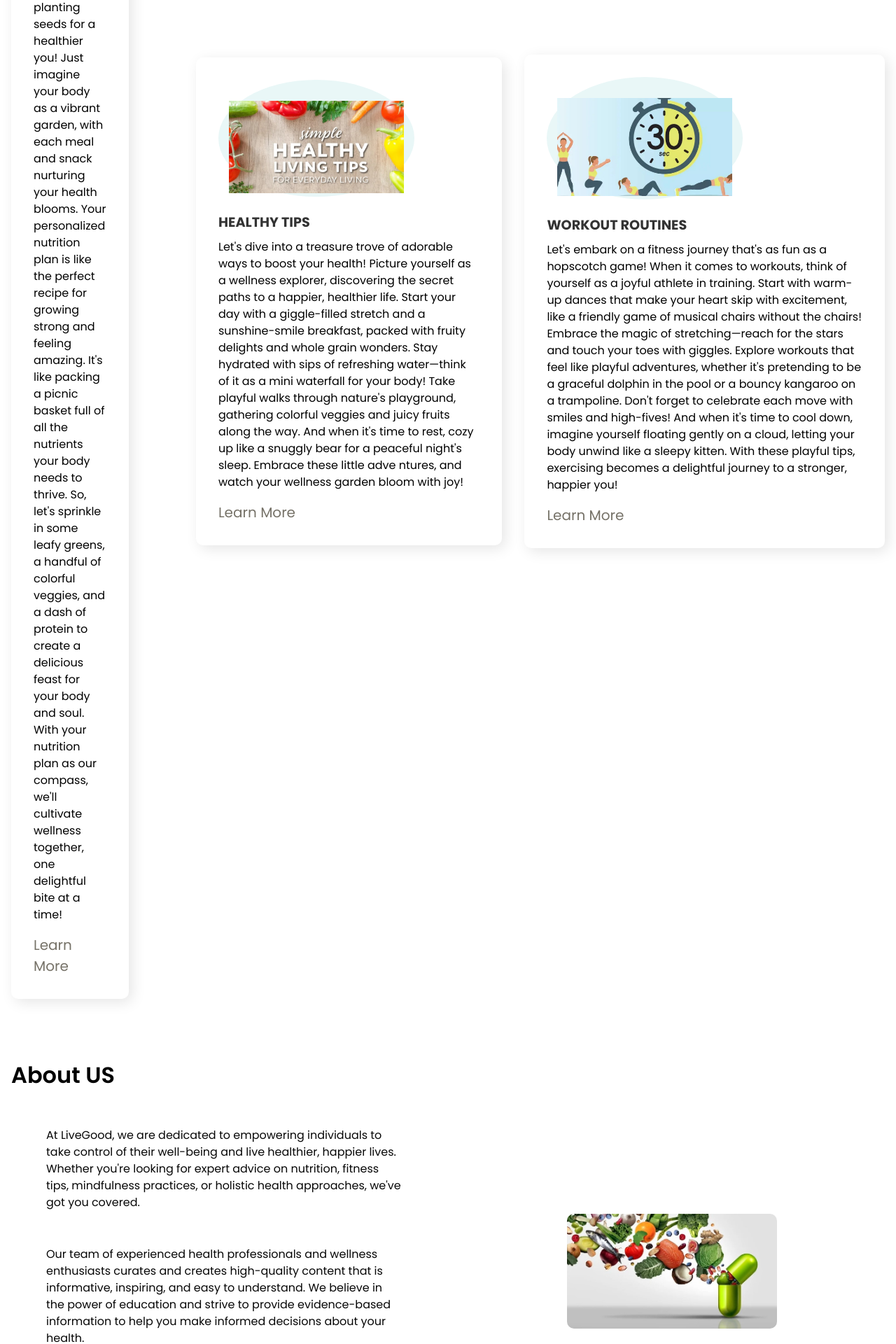
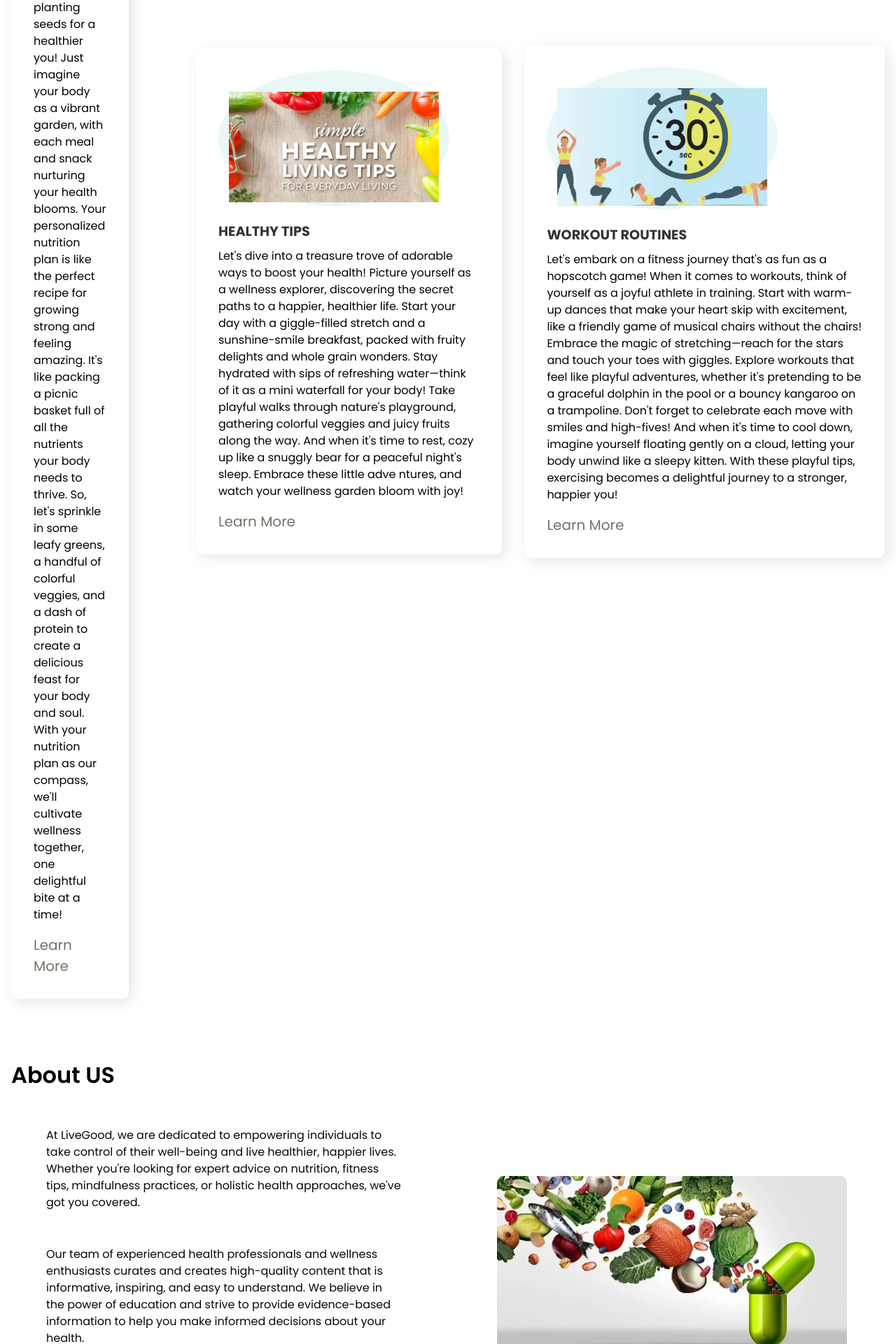
Before and after one commit to sherry123-gh/wellness-react, a React (Vite) app: page / in a window 1280 px wide. Shown: the part 1480-3400 px from the top of the page at 70% size. Built offline with nearby package versions, Linux system fonts and the light colour scheme; a web font is replaced by a local one.

Commit message:
work on home pages

```diff
--- a/src/App.css
+++ b/src/App.css
@@ -169,11 +169,12 @@ header{
     gap: 2rem;
 }
 .service_card{
-    padding: 2rem;
+    padding:2rem;
     text-align: left;
     border-radius:10px;
     box-shadow:5px 5px 20px rgba(0,0,0,0.1);
     cursor: pointer;
+    display: block;
 }
 .service_card span{
     display: inline-block;
--- a/src/Pages/Home.jsx
+++ b/src/Pages/Home.jsx
@@ -51,7 +51,7 @@ const Home = () => {
                         </p>
                         <div className="service_grid">
                             <div className="service_card">
-                                <span><img src="src/images/nutrition.jpg" alt=""height="300"width="250" /></span>
+                                <span><img src="src/images/nutrition.jpg" alt=""height="300"width="300" /></span>
                                 <h4>NUTRITION PLANS</h4>
                                 <p>Embarking on a nutrition plan is like planting seeds for a healthier you! Just imagine your body as a
                                     vibrant garden, with each meal and snack nurturing your health blooms. Your personalized nutrition plan is
@@ -65,7 +65,7 @@ const Home = () => {
                         </div>
                     </div>
                     <div className="service_card">
-                        <span><img src="src/images/healthy.jpg" alt=""height="300"width="250"/></span>
+                        <span><img src="src/images/healthy.jpg" alt=""height="300"width="300"/></span>
                         <h4>HEALTHY TIPS</h4>
                         <p>Let's dive into a treasure trove of adorable ways to boost your health! Picture yourself as a wellness
                             explorer, discovering the secret paths to a happier, healthier life. Start your day with a giggle-filled
@@ -80,7 +80,7 @@ const Home = () => {
                     </div>
 
                     <div className="service_card">
-                        <span><img src="src/Images/workout.jpg" alt=""height="300"width="250"/></span>
+                        <span><img src="src/Images/workout.jpg" alt=""height="300"width="300"/></span>
                         <h4>WORKOUT ROUTINES</h4>
                         <p>Let's embark on a fitness journey that's as fun as a hopscotch game! When it comes to workouts, think
                             of yourself as a joyful athlete in training. Start with warm-up dances that make your heart skip with
@@ -111,7 +111,7 @@ const Home = () => {
                     </p>
                 </div>
                 <div className="about_image">
-                    <img src="src/Images/body photo.jpg" alt="" height="400" width="300"/>
+                    <img src="src/Images/body photo.jpg" alt="" height="550" width="500"/>
                </div>
             </section>
             <Footer/>
```
